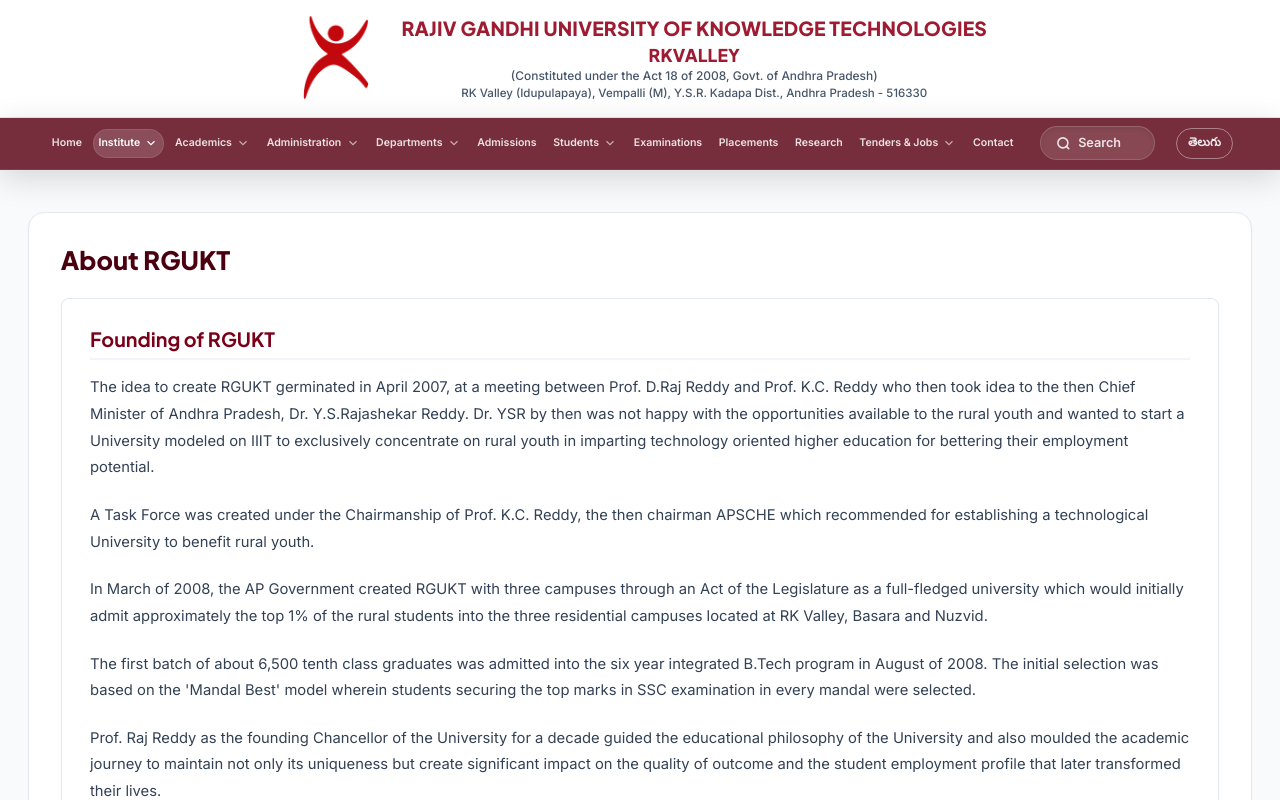
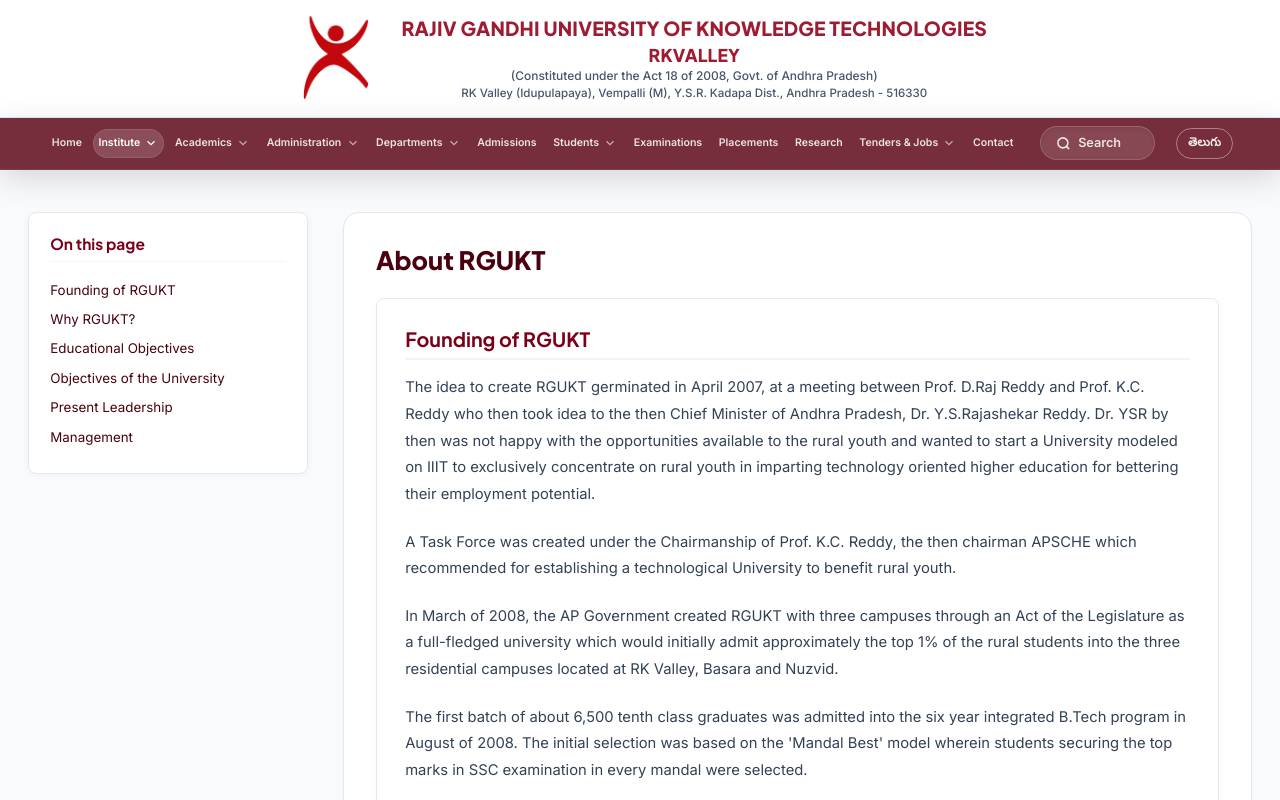
Before and after one commit to formsrgukt/RKVALLEY, a Next.js app: page /about in a window 1280 px wide. Shown: the top 800 px of the page. Built offline with nearby package versions, Linux system fonts and the light colour scheme.

Commit message:
Add sticky index sidebar to About page for quick navigation

```diff
--- a/src/app/(main)/about/page.tsx
+++ b/src/app/(main)/about/page.tsx
@@ -38,10 +38,25 @@
   return (
     <div className="page-view-container">
       <div style={{ padding: "0 2rem", width: "100%", maxWidth: "1600px", margin: "0 auto" }}>
+        <div className="page-content-layout">
+          {/* Index Sidebar */}
+          <aside style={{ position: "sticky", top: "100px", height: "fit-content", background: "#ffffff", border: "1px solid #e2e8f0", borderRadius: "8px", padding: "1.5rem", boxShadow: "0 2px 8px rgba(0,0,0,0.03)" }}>
+            <h4 style={{ fontSize: "1.1rem", fontWeight: 700, color: "var(--primary-maroon)", marginBottom: "1rem", borderBottom: "1px solid #f1f5f9", paddingBottom: "0.5rem" }}>On this page</h4>
+            <ul style={{ listStyle: "none", padding: 0, margin: 0, fontSize: "0.95rem", lineHeight: 2.2 }}>
+              <li><a href="#founding" style={{ color: "var(--primary-dark)", textDecoration: "none" }}>Founding of RGUKT</a></li>
+              <li><a href="#why-rgukt" style={{ color: "var(--primary-dark)", textDecoration: "none" }}>Why RGUKT?</a></li>
+              <li><a href="#educational-objectives" style={{ color: "var(--primary-dark)", textDecoration: "none" }}>Educational Objectives</a></li>
+              <li><a href="#university-objectives" style={{ color: "var(--primary-dark)", textDecoration: "none" }}>Objectives of the University</a></li>
+              <li><a href="#leadership" style={{ color: "var(--primary-dark)", textDecoration: "none" }}>Present Leadership</a></li>
+              <li><a href="#management" style={{ color: "var(--primary-dark)", textDecoration: "none" }}>Management</a></li>
+            </ul>
+          </aside>
+
+          {/* Main Content */}
           <article className="page-main-body" style={{ margin: "0 auto", width: "100%" }}>
             <h2 style={{ color: "var(--primary-dark)", marginBottom: "1.5rem", fontSize: "1.8rem", fontWeight: 800 }}>About RGUKT</h2>
 
-          <div style={sectionStyle}>
+            <div style={sectionStyle} id="founding">
               <h3 style={headingStyle}>Founding of RGUKT</h3>
               <p style={textStyle}>
                 The idea to create RGUKT germinated in April 2007, at a meeting between Prof. D.Raj Reddy and Prof. K.C. Reddy who then took idea to the then Chief Minister of Andhra Pradesh, Dr. Y.S.Rajashekar Reddy. Dr. YSR by then was not happy with the opportunities available to the rural youth and wanted to start a University modeled on IIIT to exclusively concentrate on rural youth in imparting technology oriented higher education for bettering their employment potential.
@@ -60,7 +75,7 @@
               </p>
             </div>
 
-          <div style={sectionStyle}>
+            <div style={sectionStyle} id="why-rgukt">
               <h3 style={headingStyle}>Why RGUKT?</h3>
               <p style={textStyle}>
                 A person born into a low income, rural family in India struggles to aspire to study at an IIT or aim to be selected into the IAS. This is true in many cases. The reason for this is because they start with many inherent disadvantages such as:
@@ -85,7 +100,7 @@
               </p>
             </div>
 
-          <div style={sectionStyle}>
+            <div style={sectionStyle} id="educational-objectives">
               <h3 style={headingStyle}>RGUKT Educational Objectives</h3>
               <p style={textStyle}>
                 The primary objective of establishing RGUKT was to provide high quality educational opportunities for the aimed rural youth of Andhra Pradesh. The initial goal was that at least the top 1 % of the rural graduates would be given the opportunity to study at RGUKT.
@@ -107,7 +122,7 @@
               </p>
             </div>
 
-          <div style={sectionStyle}>
+            <div style={sectionStyle} id="university-objectives">
               <h3 style={headingStyle}>Objectives of the University</h3>
               <ul style={listStyle}>
                 <li>To impart to each student broad skills of Learning to Learn, Learning to Think and Learning to Live</li>
@@ -119,7 +134,7 @@
               </ul>
             </div>
 
-          <div style={sectionStyle}>
+            <div style={sectionStyle} id="leadership">
               <h3 style={headingStyle}>Present Leadership</h3>
               <ul style={listStyle}>
                 <li>Prof. Raj Reddy continues to be the chief mentor guiding the university.</li>
@@ -128,7 +143,7 @@
               </ul>
             </div>
 
-          <div style={sectionStyle}>
+            <div style={sectionStyle} id="management">
               <h3 style={headingStyle}>Management of the University</h3>
               <p style={textStyle}>
                 The management of the university is headed by the distinguished academician and able academic administrator, Prof. M. Vijaya Kumar as the Vice-Chancellor (FAC) chartering the university on the indelible legacy left by the earlier Vice-Chancellors Prof. V. Raj Kumar and Prof. V. Ramachandra Raju.
@@ -147,5 +162,6 @@
           </article>
         </div>
       </div>
+    </div>
   );
 }
```
Lines whose indentation alone changed are shown as unchanged.
